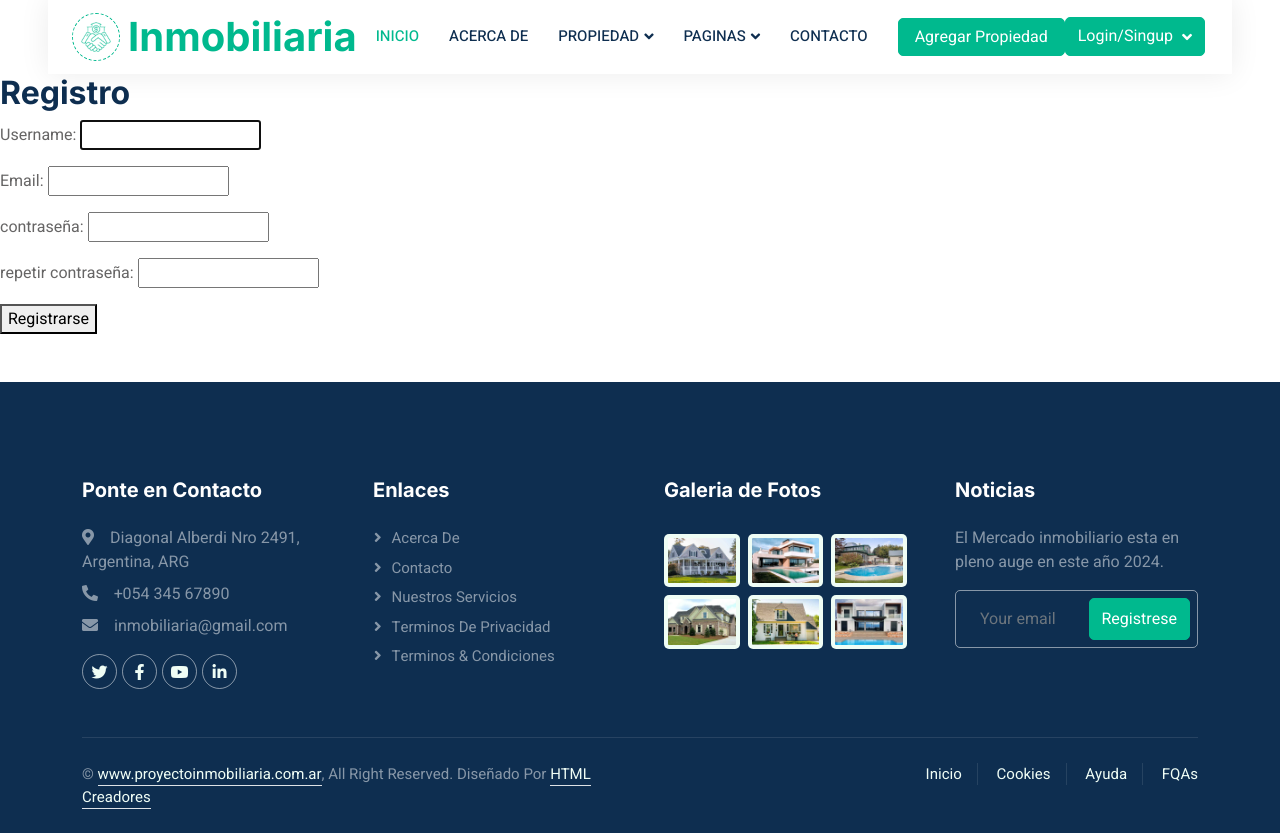
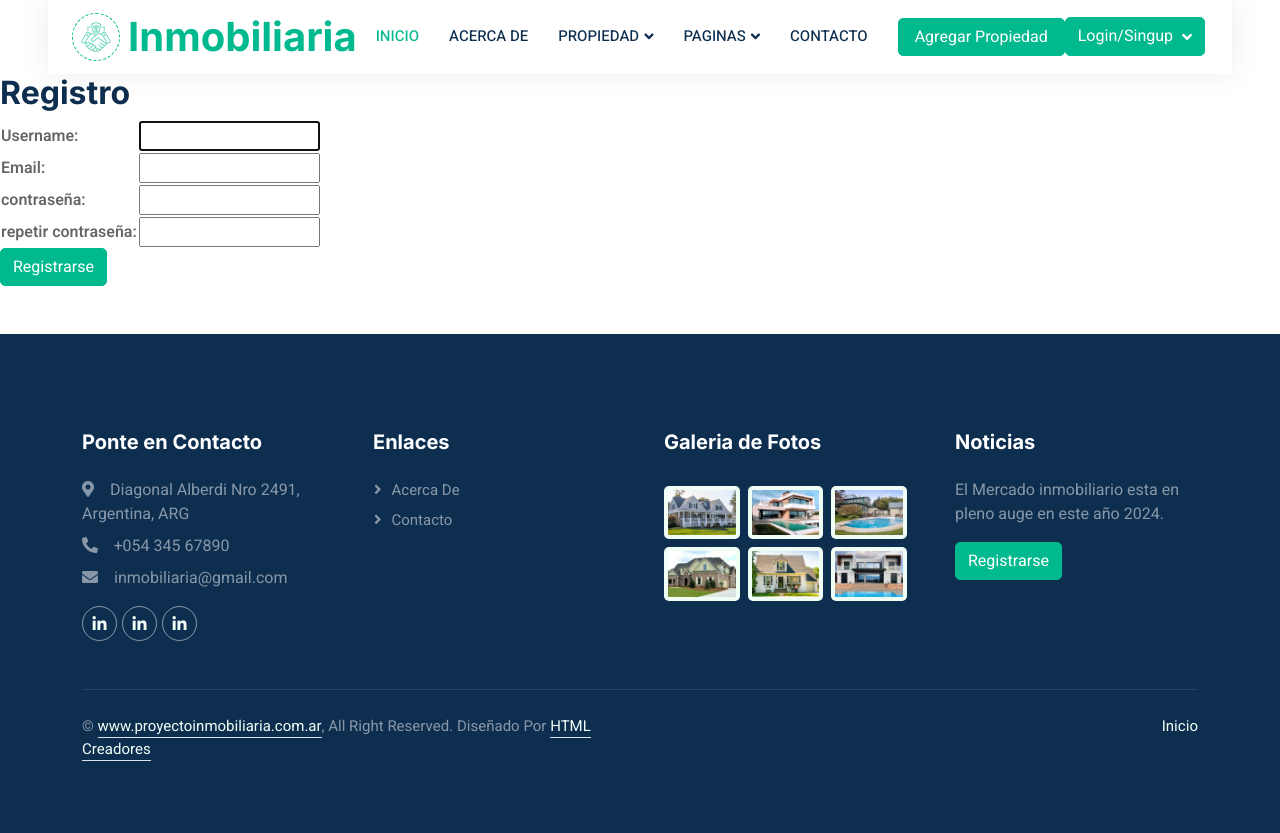
Before and after one commit to lunajua/ProyectoInmobiliaria, a Django app: page /users/register/ in a window 1280 px wide. Shown: the part 46-879 px from the top of the page. After the commit the page ends 807 px from the top, so only its background shows below. Run offline with Django 4.2, Linux system fonts and the light colour scheme; some libraries are stand-ins or nearby versions.

Commit message:
Cambios varios en el HTML

```diff
--- a/appinmobiliaria/templates/appinmobiliaria/base.html
+++ b/appinmobiliaria/templates/appinmobiliaria/base.html
@@ -122,19 +122,16 @@
                         <p class="mb-2"><i class="fa fa-phone-alt me-3"></i>+054 345 67890</p>
                         <p class="mb-2"><i class="fa fa-envelope me-3"></i>inmobiliaria@gmail.com</p>
                         <div class="d-flex pt-2">
-                            <a class="btn btn-outline-light btn-social" href=""><i class="fab fa-twitter"></i></a>
-                            <a class="btn btn-outline-light btn-social" href=""><i class="fab fa-facebook-f"></i></a>
-                            <a class="btn btn-outline-light btn-social" href=""><i class="fab fa-youtube"></i></a>
-                            <a class="btn btn-outline-light btn-social" href=""><i class="fab fa-linkedin-in"></i></a>
+                            <a class="btn btn-outline-light btn-social" href="https://www.linkedin.com/in/lucas-beccarini-360614214/"><i class="fab fa-linkedin-in"></i></a>
+                            <a class="btn btn-outline-light btn-social" href="https://www.linkedin.com/in/juan-pablo-luna-81698aba/"><i class="fab fa-linkedin-in"></i></a>
+                            <a class="btn btn-outline-light btn-social" href="https://ar.linkedin.com/in/matias-wullich-6662453"><i class="fab fa-linkedin-in"></i></a>
                         </div>
                     </div>
                     <div class="col-lg-3 col-md-6">
                         <h5 class="text-white mb-4">Enlaces</h5>
-                        <a class="btn btn-link text-white-50" href="">Acerca De</a>
-                        <a class="btn btn-link text-white-50" href="">Contacto</a>
-                        <a class="btn btn-link text-white-50" href="">Nuestros Servicios</a>
-                        <a class="btn btn-link text-white-50" href="">Terminos De Privacidad</a>
-                        <a class="btn btn-link text-white-50" href="">Terminos & Condiciones</a>
+                        <a class="btn btn-link text-white-50" href="{% url 'appinmobiliaria:views' %}">Acerca De</a>
+                        <a class="btn btn-link text-white-50" href="{% url 'appinmobiliaria:contact' %}">Contacto</a>
+
                     </div>
                     <div class="col-lg-3 col-md-6">
                         <h5 class="text-white mb-4">Galeria de Fotos</h5>
@@ -163,8 +160,7 @@
                         <h5 class="text-white mb-4">Noticias</h5>
                         <p>El Mercado inmobiliario esta en pleno auge en este año 2024.</p>
                         <div class="position-relative mx-auto" style="max-width: 400px;">
-                            <input class="form-control bg-transparent w-100 py-3 ps-4 pe-5" type="text" placeholder="Your email">
-                            <button type="button" class="btn btn-primary py-2 position-absolute top-0 end-0 mt-2 me-2">Registrese</button>
+                            <a href="{% url 'users:register' %}" class="btn btn-primary">Registrarse</a>
                         </div>
                     </div>
                 </div>
@@ -181,9 +177,7 @@
                         <div class="col-md-6 text-center text-md-end">
                             <div class="footer-menu">
                                 <a href="{% url 'appinmobiliaria:index' %}">Inicio</a>
-                                <a href="">Cookies</a>
-                                <a href="">Ayuda</a>
-                                <a href="">FQAs</a>
+
                             </div>
                         </div>
                     </div>
--- a/appinmobiliaria/templates/appinmobiliaria/index.html
+++ b/appinmobiliaria/templates/appinmobiliaria/index.html
@@ -180,7 +180,7 @@
                     <p><i class="fa fa-check text-primary me-3"></i>Alquiler por temporada o mensual</p>
                     <p><i class="fa fa-check text-primary me-3"></i>Excelente acceso a la ciudad</p>
                     <p><i class="fa fa-check text-primary me-3"></i>Conectividad y cuarto separado de home office</p>
-                    <a class="btn btn-primary py-3 px-5 mt-3" href="">Saber más</a>
+                    <a class="btn btn-primary py-3 px-5 mt-3" href="{% url 'appinmobiliaria:views' %}">Conozca a nuestros fundadores</a>
                 </div>
             </div>
         </div>
--- a/config/settings.py
+++ b/config/settings.py
@@ -27,11 +27,10 @@ INSTALLED_APPS = [
     "django.contrib.messages",
     "django.contrib.staticfiles",
     "appinmobiliaria",
-    "crispy_forms",
     "users",
 ]
 
-CRISPY_TEMPLATE_PACK = "bootstrap5"
+
 
 MIDDLEWARE = [
     "django.middleware.security.SecurityMiddleware",
--- a/users/templates/users/register.html
+++ b/users/templates/users/register.html
@@ -16,8 +16,10 @@
 
 <form method="post">
     {% csrf_token %}
-    {{ form.as_p }}
-    <button type="submit">Registrarse</button>
+    <table>
+    {{ form.as_table}}
+    </table>
+    <button type="submit" class="btn btn-primary">Registrarse</button>
 </form>
 
 {% endblock %}
```
